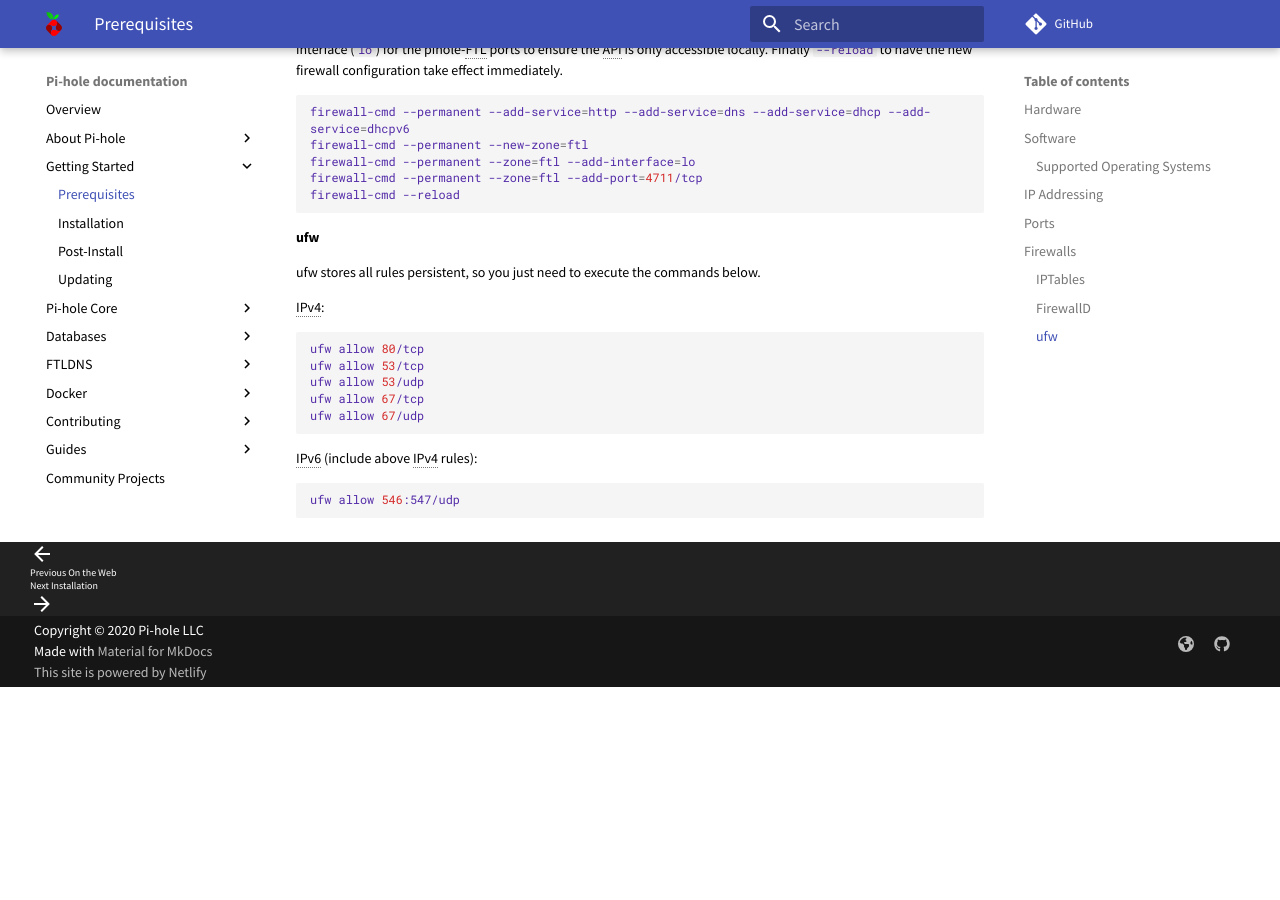
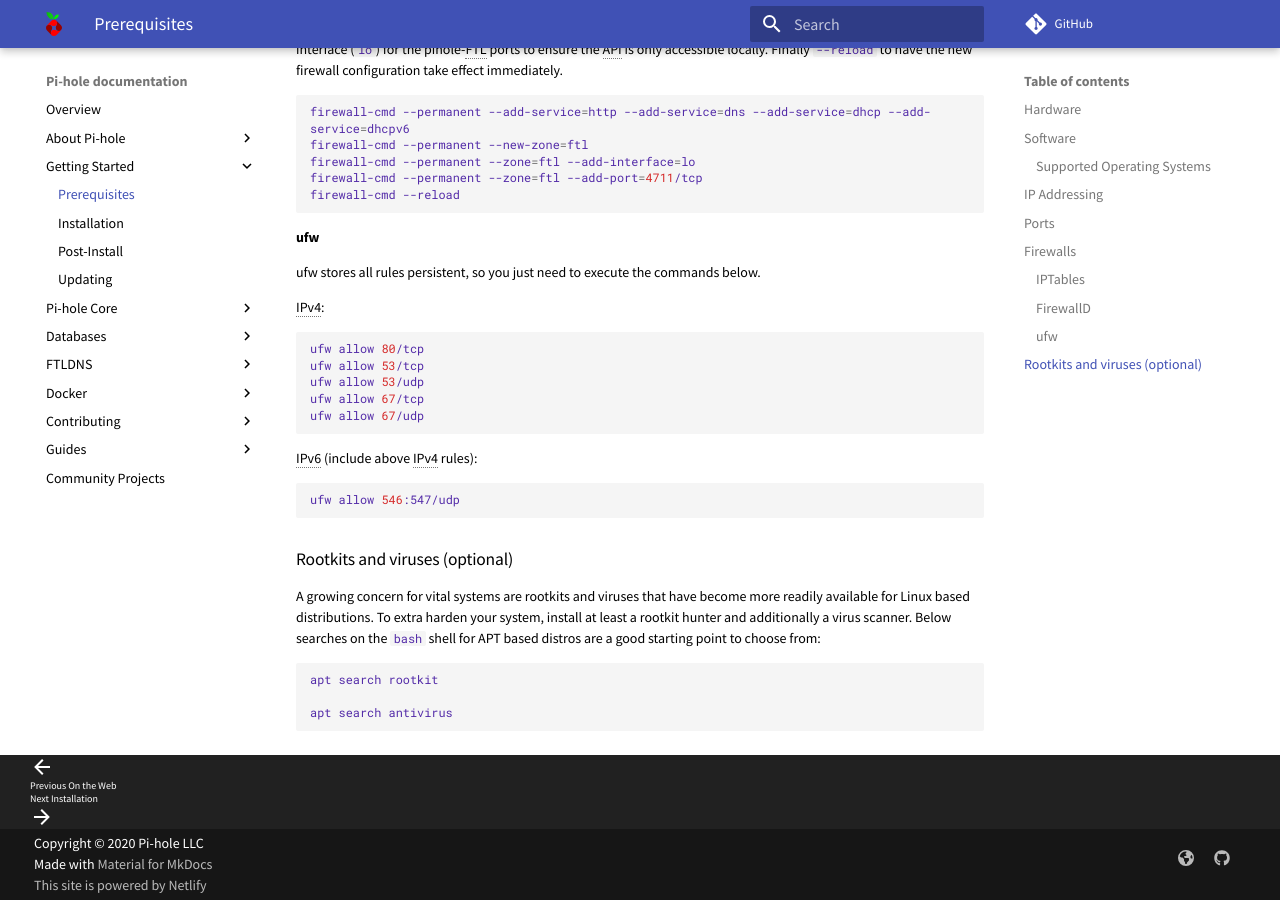
Before and after one commit to pi-hole/docs, an MkDocs documentation site: the page built from docs/main/prerequisites.md, in a window 1280 px wide and 900 px high, scrolled down 2907 px. Built offline with MkDocs 1.6.1 and Material for MkDocs 9.7.7, drawn with Linux system fonts in a browser that asks for light colours; comment, search, counter and statistics services are not loaded; before the commit the page ends 3594 px from its top, so only the background shows below that.

Commit message:
Add rootkits and antivirus
Just a proposal originating from below thread:
https://discourse.pi-hole.net/t/no-internet-access-if-dns-is-pointing-to-pi-hole/42608/49

````diff
--- a/docs/main/prerequisites.md
+++ b/docs/main/prerequisites.md
@@ -131,4 +131,16 @@
 ufw allow 546:547/udp
 ```
 
+### Rootkits and viruses (optional)
+
+A growing concern for vital systems are rootkits and viruses that have become more readily available for Linux based distributions.
+To extra harden your system, install at least a rootkit hunter and additionally a virus scanner.
+Below searches on the `bash` shell for APT based distros are a good starting point to choose from:
+
+```bash
+apt search rootkit
+
+apt search antivirus
+```
+
 {!abbreviations.md!}
````
